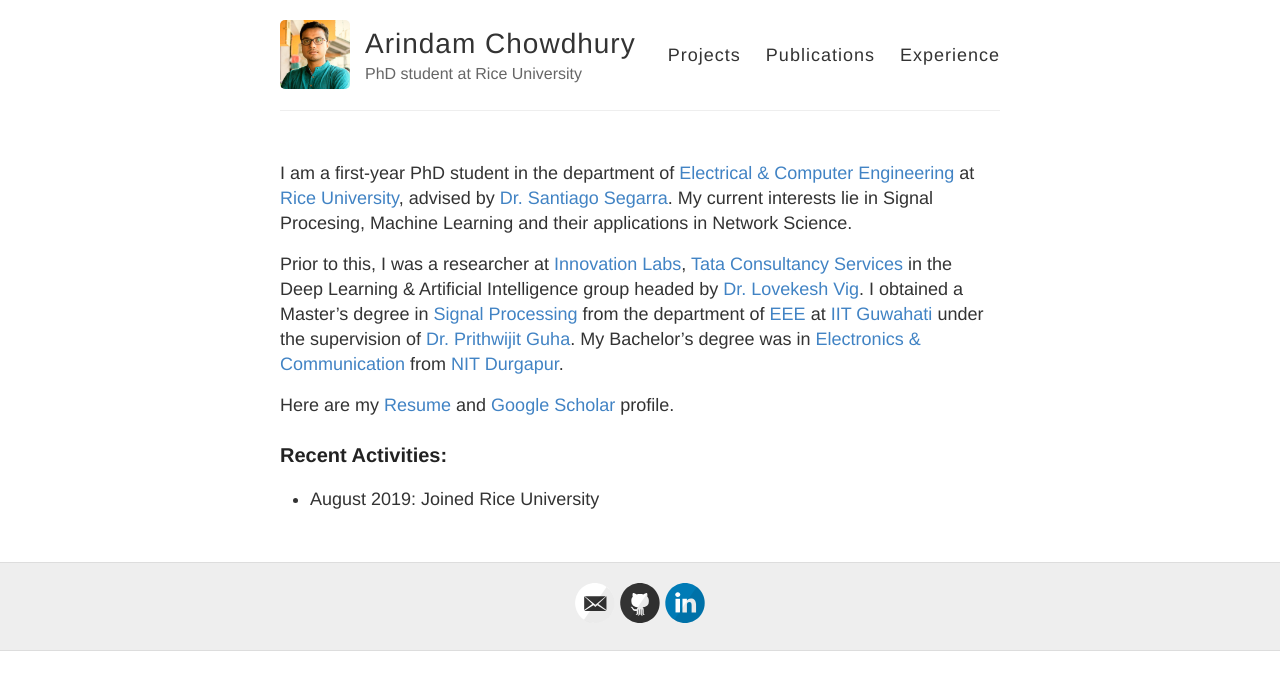
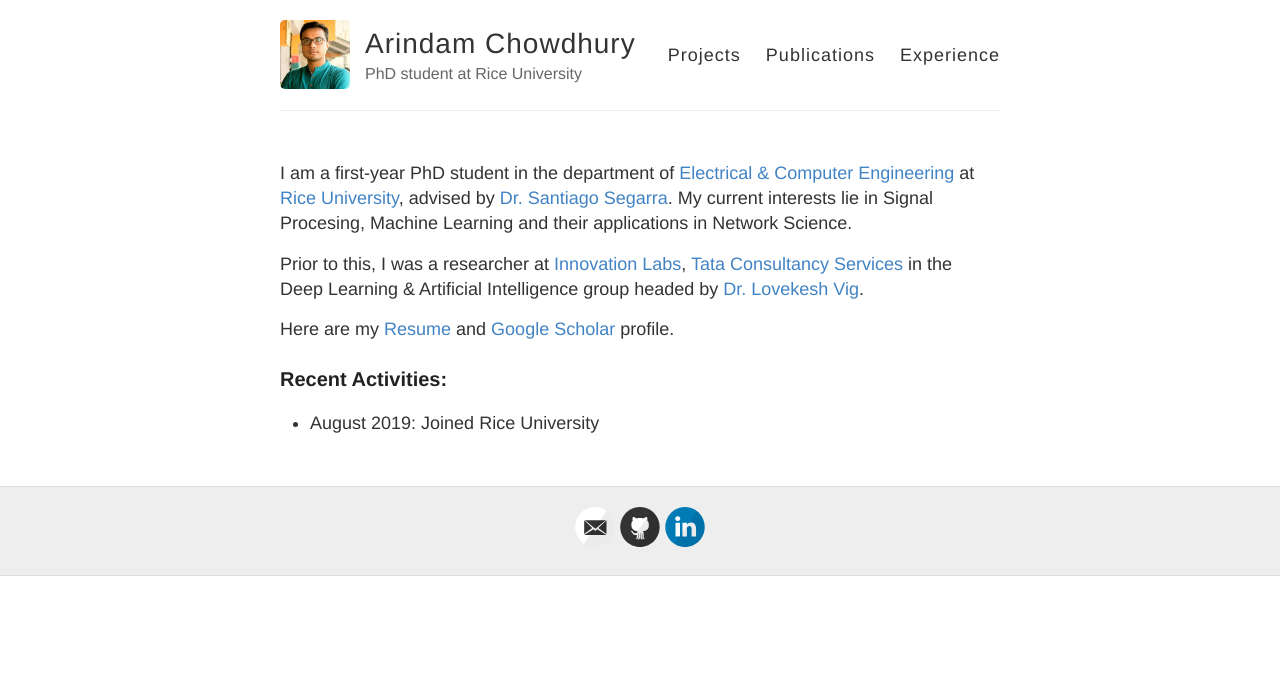
Before and after one commit to ArCho48/ArCho48.github.io, a Jekyll site: the page built from index.md, in a window 1280 px wide. Shown: the top 690 px of the page. Built offline with Jekyll 4.4.1, drawn with Linux system fonts in a browser that asks for light colours.

Commit message:
sixth commit

```diff
--- a/index.md
+++ b/index.md
@@ -5,7 +5,7 @@
 
 I am a first-year PhD student in the department of [Electrical & Computer Engineering](https://eceweb.rice.edu/) at [Rice University](https://www.rice.edu/), advised by [Dr. Santiago Segarra](http://segarra.rice.edu/). My current interests lie in Signal Procesing, Machine Learning and their applications in Network Science.
 
-Prior to this, I was a researcher at [Innovation Labs](https://www.tcs.com/research-and-innovation), [Tata Consultancy Services](https://www.tcs.com/) in the Deep Learning & Artificial Intelligence group headed by [Dr. Lovekesh Vig](https://in.linkedin.com/in/lovekesh-vig-5ba6ba2). I obtained a Master's degree in [Signal Processing](https://www.iitg.ac.in/eee/mtechSP_course_struct.html) from the department of [EEE](https://www.iitg.ac.in/eee/) at [IIT Guwahati](http://www.iitg.ac.in/) under the supervision of [Dr. Prithwijit Guha](https://www.iitg.ac.in/eee/pguha.html). My Bachelor's degree was in [Electronics & Communication](https://www.nitdgp.ac.in/department/EC) from [NIT Durgapur](https://www.nitdgp.ac.in/).
+Prior to this, I was a researcher at [Innovation Labs](https://www.tcs.com/research-and-innovation), [Tata Consultancy Services](https://www.tcs.com/) in the Deep Learning & Artificial Intelligence group headed by [Dr. Lovekesh Vig](https://in.linkedin.com/in/lovekesh-vig-5ba6ba2). <!--I obtained a Master's degree in [Signal Processing](https://www.iitg.ac.in/eee/mtechSP_course_struct.html) from the department of [EEE](https://www.iitg.ac.in/eee/) at [IIT Guwahati](http://www.iitg.ac.in/) under the supervision of [Dr. Prithwijit Guha](https://www.iitg.ac.in/eee/pguha.html). My Bachelor's degree was in [Electronics & Communication](https://www.nitdgp.ac.in/department/EC) from [NIT Durgapur](https://www.nitdgp.ac.in/).-->
 
 Here are my [Resume](https://archo48.github.io/ac_resume.pdf) and [Google Scholar](https://scholar.google.co.in/citations?user=zAu1_ZIAAAAJ&hl=en) profile.
 
```
